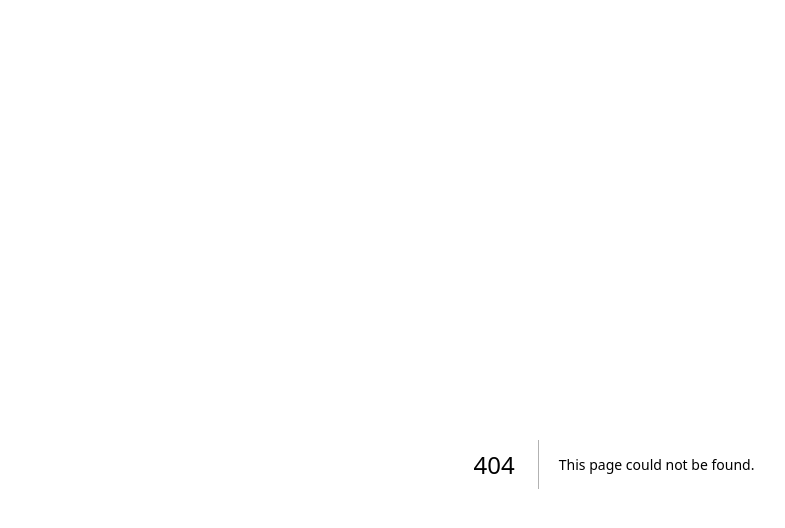
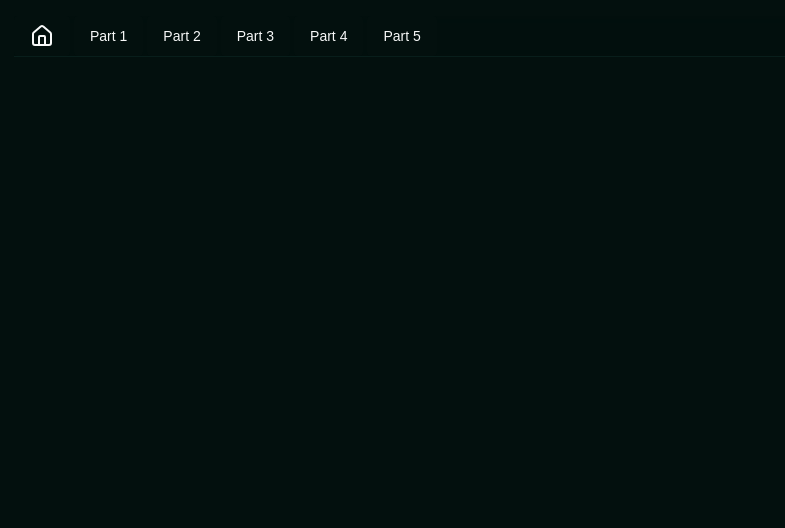
Before and after one commit to mattcramblett/async-state-demo, a Next.js app: page /part-1 in a window 1280 px wide. Before the commit this address had no page. Shown: the top 528 px of the page, without its empty margins (26-811 px from the left). Built offline with nearby package versions, Linux system fonts and the light colour scheme; no server answers.

Commit message:
page structure

```diff
--- a/package.json
+++ b/package.json
@@ -9,6 +9,7 @@
     "lint": "next lint"
   },
   "dependencies": {
+    "@radix-ui/react-navigation-menu": "^1.2.1",
     "@radix-ui/react-slot": "^1.1.0",
     "@tanstack/react-query": "^5.62.2",
     "axios": "^1.7.9",
--- a/src/app/globals.css
+++ b/src/app/globals.css
@@ -39,6 +39,8 @@
     --destructive-foreground: 169 10% 97.4%;
 
     --ring: 169 100% 48%;
+
+    --radius: 6px;
   }
 }
 
--- a/src/app/layout.tsx
+++ b/src/app/layout.tsx
@@ -2,6 +2,15 @@
 import localFont from "next/font/local";
 import "./globals.css";
 import Providers from "./providers";
+import {
+  NavigationMenu,
+  NavigationMenuItem,
+  NavigationMenuLink,
+  NavigationMenuList,
+} from "@/components/ui/navigation-menu";
+import { navigationMenuTriggerStyle } from "@/components/ui/navigation-menu";
+import Link from "next/link";
+import { Home } from "lucide-react";
 
 const geistSans = localFont({
   src: "./fonts/GeistVF.woff",
@@ -19,6 +28,18 @@
   description: "Async state demo",
 };
 
+type NavLink = {
+  path: string,
+  label: string,
+}
+
+const NUM_PARTS = 5;
+
+const LINKS: NavLink[] = Array.from(new Array(NUM_PARTS).keys()).map(idx => ({
+  path: `/part-${idx + 1}`,
+  label: `Part ${idx + 1}`,
+}));
+
 export default function RootLayout({
   children,
 }: Readonly<{
@@ -29,6 +50,34 @@
       <body
         className={`${geistSans.variable} ${geistMono.variable} antialiased`}
       >
+        <div className="w-full flex flex-col items-center p-4">
+          <header className="sticky top-0 z-50 w-full border-b border-border/40 bg-background/95 backdrop-blur supports-[backdrop-filter]:bg-background/60 dark:border-border max-w-[1200px]">
+            <NavigationMenu>
+              <NavigationMenuList>
+                <NavigationMenuItem>
+                  <Link href="/" legacyBehavior passHref>
+                    <NavigationMenuLink
+                      className={navigationMenuTriggerStyle()}
+                    >
+                      <Home />
+                    </NavigationMenuLink>
+                  </Link>
+                </NavigationMenuItem>
+                {LINKS.map(link => (
+                  <NavigationMenuItem key={link.path}>
+                    <Link href={link.path} legacyBehavior passHref>
+                      <NavigationMenuLink
+                        className={navigationMenuTriggerStyle()}
+                      >
+                        {link.label}
+                      </NavigationMenuLink>
+                    </Link>
+                  </NavigationMenuItem>
+                ))}
+              </NavigationMenuList>
+            </NavigationMenu>
+          </header>
+        </div>
         <Providers>
           <div className="grid grid-rows-[20px_1fr_20px] items-center justify-items-center min-h-screen p-8 pb-20 gap-16 sm:p-20 font-[family-name:var(--font-geist-sans)]">
             <main className="flex flex-col gap-8 row-start-2 items-center sm:items-start max-h-[600px] max-w-[800px]">
--- a/src/app/page.tsx
+++ b/src/app/page.tsx
@@ -1,27 +1,9 @@
-'use client'
-import { Country } from "@/components/countries/country";
-import { useState, useEffect } from "react";
-import type { Country as CountryType } from "@/types/country";
-import { getCountry } from "@/api/countries/countries-api-client";
-
 export default function Home() {
-  const [country, setCountry] = useState<CountryType | undefined>();
-  const [isLoading, setIsLoading] = useState<boolean>(false);
-
-  useEffect(() => {
-    const fetchData = async () => {
-      setIsLoading(true);
-      const result = await getCountry("United States");
-      setCountry(result);
-      setIsLoading(false);
-    }
-    fetchData();
-  }, []);
-
   return (
     <>
-      {isLoading && "Loading..." }
-      {country && <Country country={country} /> }
+      <h1 className="text-8xl font-bold bg-gradient-to-r from-[#00F5A0] to-[#00D9F5] inline-block text-transparent bg-clip-text">
+        Async State Management is Hard
+      </h1>
     </>
   );
 }
--- /dev/null
+++ b/src/app/part-1/page.tsx
@@ -0,0 +1,23 @@
+'use client'
+import { Country } from "@/components/countries/country";
+import { useState, useEffect } from "react";
+import type { Country as CountryType } from "@/types/country";
+import { getCountry } from "@/api/countries/countries-api-client";
+
+export default function Page() {
+  const [country, setCountry] = useState<CountryType | undefined>();
+
+  useEffect(() => {
+    const fetchData = async () => {
+      const result = await getCountry("United States");
+      setCountry(result);
+    }
+    fetchData();
+  }, []);
+
+  return (
+    <>
+      {country && <Country country={country} /> }
+    </>
+  );
+}
--- /dev/null
+++ b/src/components/ui/navigation-menu.tsx
@@ -0,0 +1,128 @@
+import * as React from "react"
+import * as NavigationMenuPrimitive from "@radix-ui/react-navigation-menu"
+import { cva } from "class-variance-authority"
+import { ChevronDown } from "lucide-react"
+
+import { cn } from "@/lib/utils"
+
+const NavigationMenu = React.forwardRef<
+  React.ElementRef<typeof NavigationMenuPrimitive.Root>,
+  React.ComponentPropsWithoutRef<typeof NavigationMenuPrimitive.Root>
+>(({ className, children, ...props }, ref) => (
+  <NavigationMenuPrimitive.Root
+    ref={ref}
+    className={cn(
+      "relative z-10 flex max-w-max flex-1 items-center justify-center",
+      className
+    )}
+    {...props}
+  >
+    {children}
+    <NavigationMenuViewport />
+  </NavigationMenuPrimitive.Root>
+))
+NavigationMenu.displayName = NavigationMenuPrimitive.Root.displayName
+
+const NavigationMenuList = React.forwardRef<
+  React.ElementRef<typeof NavigationMenuPrimitive.List>,
+  React.ComponentPropsWithoutRef<typeof NavigationMenuPrimitive.List>
+>(({ className, ...props }, ref) => (
+  <NavigationMenuPrimitive.List
+    ref={ref}
+    className={cn(
+      "group flex flex-1 list-none items-center justify-center space-x-1",
+      className
+    )}
+    {...props}
+  />
+))
+NavigationMenuList.displayName = NavigationMenuPrimitive.List.displayName
+
+const NavigationMenuItem = NavigationMenuPrimitive.Item
+
+const navigationMenuTriggerStyle = cva(
+  "group inline-flex h-10 w-max items-center justify-center rounded-md bg-background px-4 py-2 text-sm font-medium transition-colors hover:bg-accent hover:text-accent-foreground focus:bg-accent focus:text-accent-foreground focus:outline-none disabled:pointer-events-none disabled:opacity-50 data-[active]:bg-accent/50 data-[state=open]:bg-accent/50"
+)
+
+const NavigationMenuTrigger = React.forwardRef<
+  React.ElementRef<typeof NavigationMenuPrimitive.Trigger>,
+  React.ComponentPropsWithoutRef<typeof NavigationMenuPrimitive.Trigger>
+>(({ className, children, ...props }, ref) => (
+  <NavigationMenuPrimitive.Trigger
+    ref={ref}
+    className={cn(navigationMenuTriggerStyle(), "group", className)}
+    {...props}
+  >
+    {children}{" "}
+    <ChevronDown
+      className="relative top-[1px] ml-1 h-3 w-3 transition duration-200 group-data-[state=open]:rotate-180"
+      aria-hidden="true"
+    />
+  </NavigationMenuPrimitive.Trigger>
+))
+NavigationMenuTrigger.displayName = NavigationMenuPrimitive.Trigger.displayName
+
+const NavigationMenuContent = React.forwardRef<
+  React.ElementRef<typeof NavigationMenuPrimitive.Content>,
+  React.ComponentPropsWithoutRef<typeof NavigationMenuPrimitive.Content>
+>(({ className, ...props }, ref) => (
+  <NavigationMenuPrimitive.Content
+    ref={ref}
+    className={cn(
+      "left-0 top-0 w-full data-[motion^=from-]:animate-in data-[motion^=to-]:animate-out data-[motion^=from-]:fade-in data-[motion^=to-]:fade-out data-[motion=from-end]:slide-in-from-right-52 data-[motion=from-start]:slide-in-from-left-52 data-[motion=to-end]:slide-out-to-right-52 data-[motion=to-start]:slide-out-to-left-52 md:absolute md:w-auto ",
+      className
+    )}
+    {...props}
+  />
+))
+NavigationMenuContent.displayName = NavigationMenuPrimitive.Content.displayName
+
+const NavigationMenuLink = NavigationMenuPrimitive.Link
+
+const NavigationMenuViewport = React.forwardRef<
+  React.ElementRef<typeof NavigationMenuPrimitive.Viewport>,
+  React.ComponentPropsWithoutRef<typeof NavigationMenuPrimitive.Viewport>
+>(({ className, ...props }, ref) => (
+  <div className={cn("absolute left-0 top-full flex justify-center")}>
+    <NavigationMenuPrimitive.Viewport
+      className={cn(
+        "origin-top-center relative mt-1.5 h-[var(--radix-navigation-menu-viewport-height)] w-full overflow-hidden rounded-md border bg-popover text-popover-foreground shadow-lg data-[state=open]:animate-in data-[state=closed]:animate-out data-[state=closed]:zoom-out-95 data-[state=open]:zoom-in-90 md:w-[var(--radix-navigation-menu-viewport-width)]",
+        className
+      )}
+      ref={ref}
+      {...props}
+    />
+  </div>
+))
+NavigationMenuViewport.displayName =
+  NavigationMenuPrimitive.Viewport.displayName
+
+const NavigationMenuIndicator = React.forwardRef<
+  React.ElementRef<typeof NavigationMenuPrimitive.Indicator>,
+  React.ComponentPropsWithoutRef<typeof NavigationMenuPrimitive.Indicator>
+>(({ className, ...props }, ref) => (
+  <NavigationMenuPrimitive.Indicator
+    ref={ref}
+    className={cn(
+      "top-full z-[1] flex h-1.5 items-end justify-center overflow-hidden data-[state=visible]:animate-in data-[state=hidden]:animate-out data-[state=hidden]:fade-out data-[state=visible]:fade-in",
+      className
+    )}
+    {...props}
+  >
+    <div className="relative top-[60%] h-2 w-2 rotate-45 rounded-tl-sm bg-border shadow-md" />
+  </NavigationMenuPrimitive.Indicator>
+))
+NavigationMenuIndicator.displayName =
+  NavigationMenuPrimitive.Indicator.displayName
+
+export {
+  navigationMenuTriggerStyle,
+  NavigationMenu,
+  NavigationMenuList,
+  NavigationMenuItem,
+  NavigationMenuContent,
+  NavigationMenuTrigger,
+  NavigationMenuLink,
+  NavigationMenuIndicator,
+  NavigationMenuViewport,
+}
```
Also changed, not shown: 1 other file (tests, documents, lock files or other folders).
